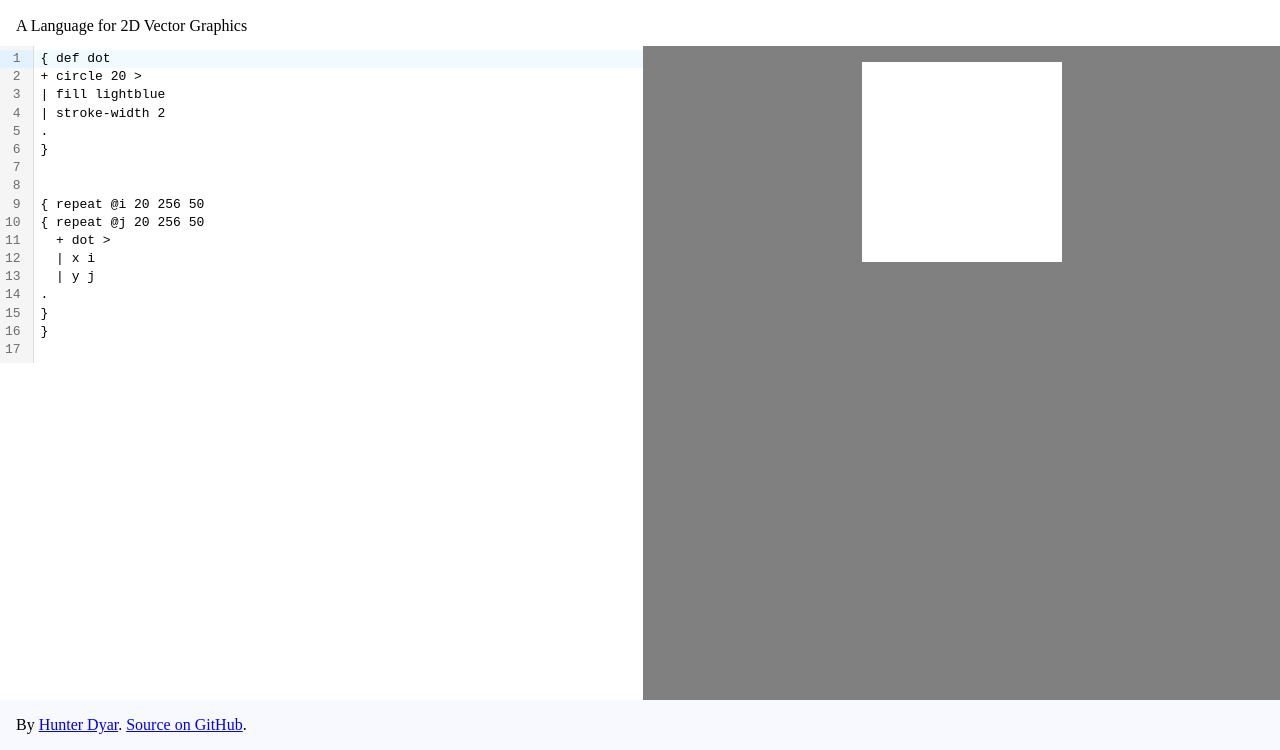
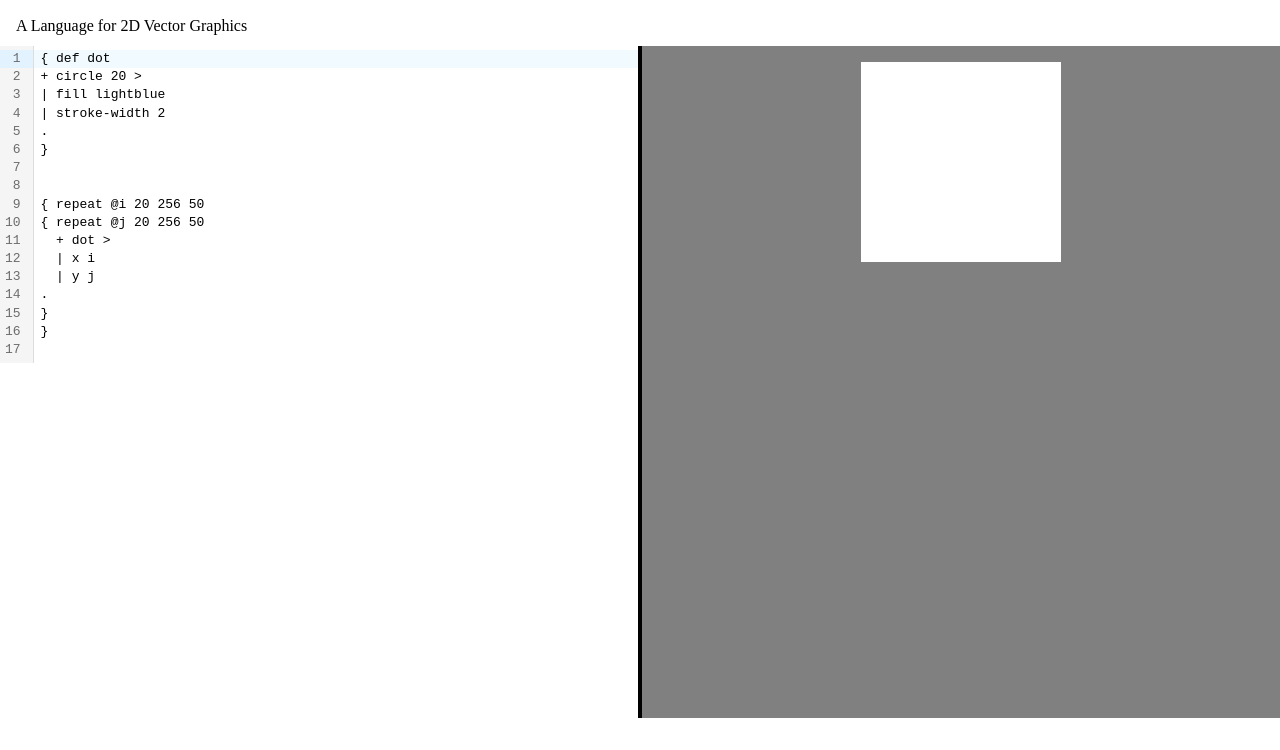
Before and after one commit to hunterdyar/Pinch, a website with bundled scripts: page index.html in a window 1280 px wide. Shown: the part 50-800 px from the top of the page. Built offline with nearby package versions, Linux system fonts and the light colour scheme; what ohm-js would draw is missing.

Commit message:
hacky resizable page that I don't like but it's fine for now

```diff
--- a/index.html
+++ b/index.html
@@ -13,16 +13,19 @@
                 left: 0;
                 right: 0;
                 display: grid;
-                grid-template-columns: auto auto;
+                grid-template-areas:
+                    'header header header'
+                    'editor dragbar output'
+                    'footer footer footer';
+                grid-template-columns: 2fr 4px 2fr;
                 grid-template-rows: 6em 1fr 2em;
            }
            section{
-                overflow: hidden;
+                overflow: auto;
            }
            .header{
                 padding-left: 1em;
-                grid-column-start: 1;
-                grid-column-end: 3;
+                grid-area: header;
            }
            .footer{
                 padding-left: 1em;
@@ -30,25 +33,24 @@
                 width: 100%;
                 bottom: 0;
                 background-color: ghostwhite;
-                grid-row-start: 3;
-                grid-column-start:1;
-                grid-column-end: 3;
+                grid-area: footer;
             }
-
+            #dragbar{
+                grid-area: dragbar;
+                background-color: black;
+                height: 100%;
+                cursor: ew-resize;
+            }
            .editor{
                 margin-left: 0;
            }
+
            .textentry{
                 margin-left: 0;
-                grid-row-start: 2;
-                grid-row-end: 3;
-                grid-column-start: 1;
-                grid-column-end: 2;
+                grid-area: editor;
            }
            .output{
-                grid-column-start: 2;
-                grid-column-end: 3;
-                grid-row-end: 3;
+                grid-area: output;
                 background-color: grey;
            }
            .canvasContainer{
@@ -71,32 +73,63 @@
            #inputContainer{
                 overflow: hidden;
            }
+           .cm-editor{
+            width: 100%;
+           }
         </style>
     </head>
 
-    <body><article>
+    <body><article id="container">
         <section class="header">
             <h2>Pinch</h2>
             <p>A Language for 2D Vector Graphics</p>
         </section>
-        <section class="textentry">
+        <section id="textentry" class="textentry">
             <div id="inputContainer"></div>
             <div>
                 <p id="errorArea"></p>
             </div>
         </section>
-        <section class="output">
+        <div id="dragbar"></div>
+        <section id ="preview" class="output">
             <div class="canvasContainer">
                 <canvas id ="outputCanvas" >
                 </canvas>
             </div>
         </div>
     </section>
-    <section class="footer">
+    <!-- <section class="footer">
         <p>By <a href="http://hdyar.com" target="_blank"> Hunter Dyar</a>. <a href="https://github.com/hunterdyar/pinch" target="_blank">Source on GitHub</a>.</p>
-    </section>
+    </section> -->
     </article>
         <!-- <script src="ast.js"></script> -->
         <script src="./interactivePage.ts" type="module"></script>
+        <script>
+            const dragbar = document.getElementById("dragbar");
+            const textentryPane = document.getElementById("textentry");
+            const editorPane = document.getElementById("editorPane");
+            const articleContainer = document.getElementById("container");
+            let isDragging = false;
+            dragbar.onmousedown= StartDrag;
+            document.onmousemove = OnDrag;
+            document.onmouseup = EndDrag;
+            function StartDrag(){
+                isDragging = true;
+            }
+            function OnDrag(event){
+                if(!isDragging){return;}
+
+                let leftWidth = event.clientX;
+                let rightWidth = articleContainer.clientWidth - event.clientX;
+                let dragbarWidth = 4;
+                let cols = [leftWidth, dragbarWidth, rightWidth]
+                let newColDefn = cols.map(c => c.toString() + "px").join(" ");
+                articleContainer.style.gridTemplateColumns = newColDefn;
+            }
+            function EndDrag(){
+                isDragging = false;
+            }
+
+        </script>
     </body>
 </html>
```
